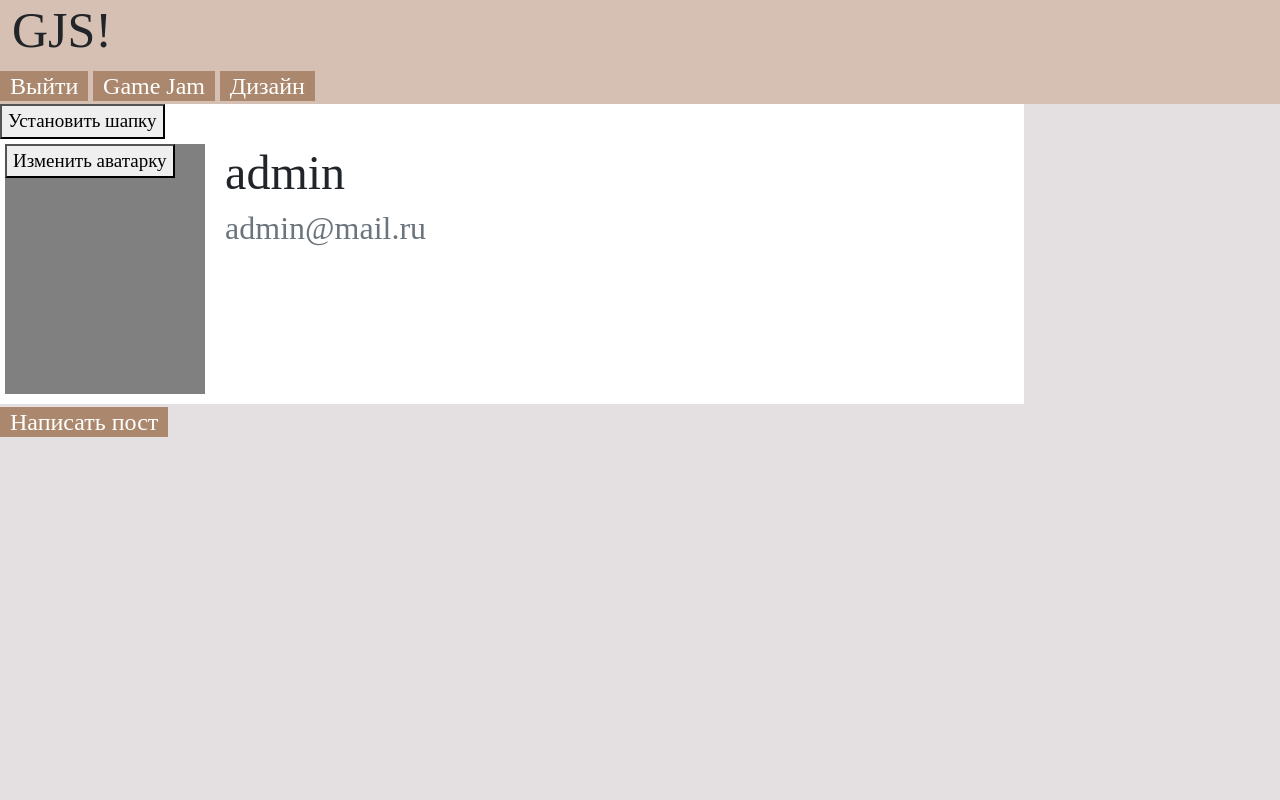
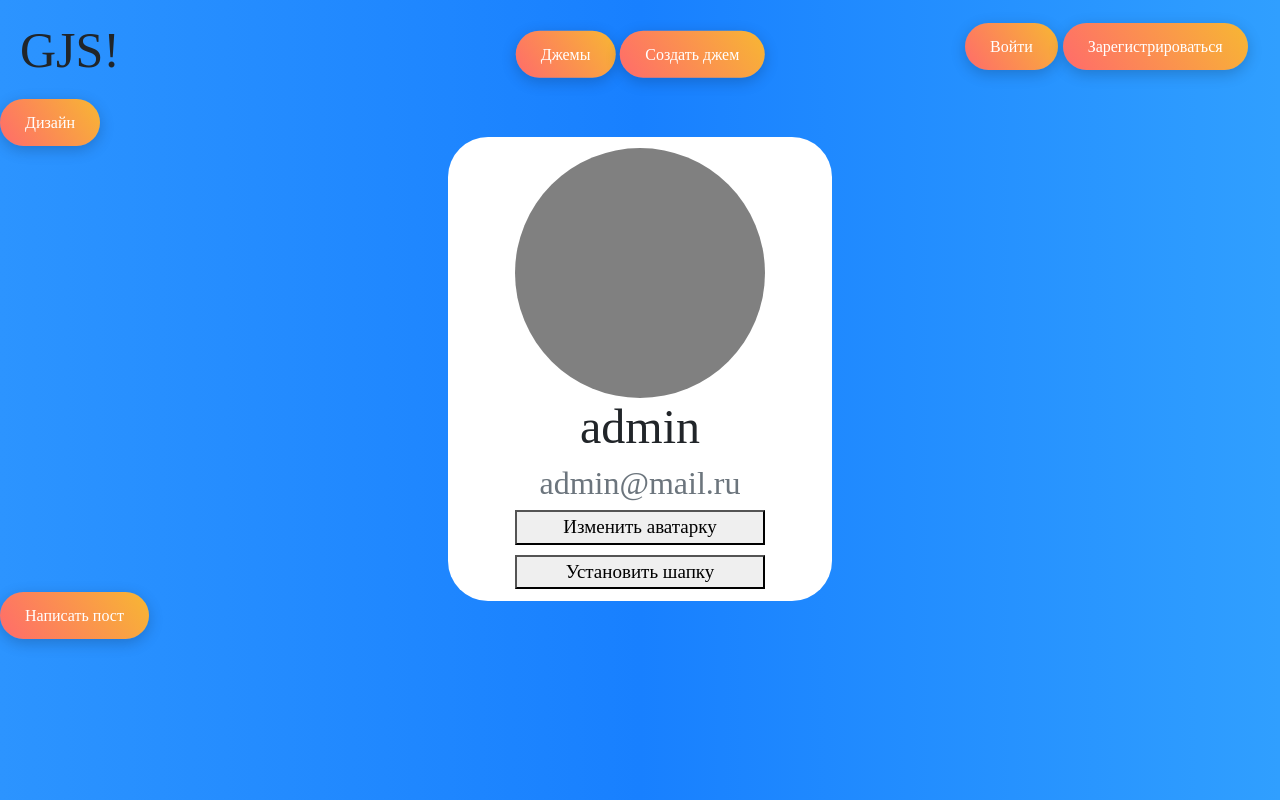
Before and after one commit to Zilberhleit/GJS, a Django app: page /accounts/profile/admin/ in a window 1280 px wide. Run offline with Django 5.2, Linux system fonts and the light colour scheme; data comes from the database, SQL or seed files in the repository; both versions use the stored data as it was after the commit; some web fonts are replaced.

Commit message:
refactor templates and add some new styles

```diff
--- a/GameJamSite/jams/views.py
+++ b/GameJamSite/jams/views.py
@@ -105,5 +105,8 @@
     return user_avg_rating
 
 
+def home_page(request):
+    return render(request, 'pages/index.html')
+
 def handler404(request: HttpRequest, exception) -> HttpResponseNotFound:
     return HttpResponseNotFound(render(request, "pages/errors/404.html"))
--- a/GameJamSite/static/css/style.css
+++ b/GameJamSite/static/css/style.css
@@ -1,8 +1,8 @@
 @charset "UTF-8";
 @import url('https://fonts.googleapis.com/css2?family=Jacquard+12&family=Jacquarda+Bastarda+9&family=Tiny5&display=swap');
 :root {
-    --main-background: #E4E0E1;
-    --head-foot: #D6C0B3;
+    --main-background: linear-gradient(90deg, rgba(44,148,255,1) 0%, rgba(24,128,255,1) 50%, rgba(48,159,255,1) 100%);
+    --head-foot: linear-gradient(90deg, rgba(24,128,255,1) 0%, rgba(24,128,255,1) 50%, rgba(48,159,255,1) 100%);
     --button: #AB886D;
     --button-hover: #AB889D;
     --head-text: #493628;
@@ -12,7 +12,7 @@
 /* Изменение тэгов */
 
 body {
-    background-color: var(--main-background);
+    background: var(--main-background);
     font-family: "Tiny5", serif;
     font-size: 19px;
 }
@@ -40,6 +40,21 @@
 }
 
 
+/* Стили header */
+
+.container-fluid{
+    display: flex;
+    justify-content: space-between;
+    padding: 20px;
+}
+
+.menu{
+    position: absolute;
+    top: 50%;
+    left: 50%;
+    transform: translate(-50%, -50%)
+}
+
 /* Классы */
 /* Классы для jams.html */
 
@@ -48,17 +63,46 @@
     font-size: 50px;
 }
 
-.a-button {
-    padding: 2px 10px 2px 10px;
-    text-decoration: none;
-    text-align: center;
-    font-size: 24px;
-    background-color: var(--button);
+.card {
+    display: flex;
+    flex-direction: column;
+    border-radius: 10px;
+    cursor: pointer;
+    transition: all 0.25s ease-in-out;
 }
 
-.a-button:hover {
-    background-color: var(--button-hover);
+.card:hover{
+    transform: scale(1.05);
 }
+
+.a-button {
+            background: linear-gradient(55deg, #ff6b6b, #f7b733);
+            border: none;
+            border-radius: 25px;
+            color: white;
+            padding: 15px 25px;
+            font-size: 16px;
+            cursor: pointer;
+            transition: transform 0.2s, box-shadow 0.2s;
+            box-shadow: 0 4px 15px rgba(0, 0, 0, 0.2);
+        }
+
+        .a-button:hover {
+            transform: translateY(-3px);
+            box-shadow: 0 6px 20px rgba(0, 0, 0, 0.3);
+        }
+
+        .a-button:active {
+            transform: translateY(1px);
+            box-shadow: 0 2px 10px rgba(0, 0, 0, 0.2);
+        }
+
+.card-button{
+    align-self: center;
+
+}
+
+
 
 /* Классы для gamejam_detail */
 
@@ -84,26 +128,33 @@
     text-decoration: none;
 }
 
+
+
 /* Классы для user_profile */
 
 .avatar-block {
     padding: 0.5%;
     display: flex;
-    position: relative;
+    flex-direction: column;
 }
 
 #hat {
-    position: relative;
-    width: 80%;
-    height: 300px;
+    margin: 0 auto;
+    display: flex;
+    justify-content: center;
+    padding: 10px;
+    width: 30%;
     background-color: white;
+    border-radius: 40px;
 }
 
 #avatar {
-    width: 200px;
+    width: 250px;
     height: 250px;
-    margin-right: 20px;
-    left: 20px;
-    bottom: 10px;
     background-color: gray;
+    border-radius: 50%;
 }
+
+.modify-profile{
+    padding: 10px;
+}
--- a/GameJamSite/templates/base.html
+++ b/GameJamSite/templates/base.html
@@ -6,7 +6,8 @@
     <meta name="viewport"
           content="width=device-width, user-scalable=no, initial-scale=1.0, maximum-scale=1.0, minimum-scale=1.0">
     <meta http-equiv="X-UA-Compatible" content="ie=edge">
-    <link href="https://cdn.jsdelivr.net/npm/bootstrap@5.0.1/dist/css/bootstrap.min.css" rel="stylesheet" integrity="sha384-+0n0xVW2eSR5OomGNYDnhzAbDsOXxcvSN1TPprVMTNDbiYZCxYbOOl7+AMvyTG2x" crossorigin="anonymous">
+    <link href="https://cdn.jsdelivr.net/npm/bootstrap@5.0.1/dist/css/bootstrap.min.css" rel="stylesheet"
+          integrity="sha384-+0n0xVW2eSR5OomGNYDnhzAbDsOXxcvSN1TPprVMTNDbiYZCxYbOOl7+AMvyTG2x" crossorigin="anonymous">
     <link rel="stylesheet" href="{% static 'css/style.css' %}">
     <title>GJS!</title>
 </head>
@@ -16,6 +17,23 @@
 <header>
     <div class="container-fluid">
         <h1 class="text-start text-black gjs">GJS!</h1>
+        <div class="profile-header">
+            <div class="menu">
+                <a href="{% url 'jams_list' %}" class="a-button">Джемы</a>
+                <a href="#" class="a-button">Создать джем</a>
+            </div>
+            <div>
+                {% if request.user.is_authenticated %}
+                <a href="{% url 'profile_detail' request.user.username %}"
+                   class="a-button">{{request.user.username}}</a>
+                <a href="{% url 'logout' %}" class="a-button">Выйти</a>
+
+                {% else %}
+                <a href="{% url 'login' %}" class="a-button">Войти</a>
+                <a href="{% url 'regist' %}" class="a-button">Зарегистрироваться</a>
+                {% endif %}
+            </div>
+        </div>
     </div>
     {% block headercontent %}
     {% endblock %}
--- a/GameJamSite/templates/pages/user_pages/user_profile.html
+++ b/GameJamSite/templates/pages/user_pages/user_profile.html
@@ -1,25 +1,26 @@
 {% extends 'base.html' %}
 
-{% block headercontent %}
-
-<a href="{% url 'logout' %}" class="a-button">Выйти</a>
-<a href="{% url 'jams_list' %}" class="a-button">Game Jam</a>
-<a href="{% url 'redactor' request.user.username %}" class="a-button">Дизайн</a>
-{% endblock %}
 
 {% block content %}
+<a href="{% url 'redactor' request.user.username %}" class="a-button">Дизайн</a>
+
+
 <div id="hat">
-    <button>Установить шапку</button>
     <div class="avatar-block">
-        <div id="avatar">
-            <button>Изменить аватарку</button>
+            <div id="avatar">
         </div>
-        <div>
-            <h1 class="display-5">{{ profile_data.username }}</h1>
-            <h2 class="text-muted">{{ profile_data.email }}</h2>
-        </div>
+            <h2 class="display-5" style="text-align: center">{{ profile_data.username }}</h2>
+            <h2 class="text-muted" style="text-align: center">{{ profile_data.email }}</h2>
+
+
+            <button >Изменить аватарку</button>
+            <button style="margin-top: 10px;">Установить шапку</button>
+
     </div>
+
 </div>
+
+
 <a href="" class="a-button">Написать пост</a>
 {% endblock %}
 
```
Also changed, not shown: GameJamSite/templates/pages/jams_pages/gamejam_detail.html (+4 -15 lines), GameJamSite/templates/pages/jams_pages/jams.html (+10 -14 lines), GameJamSite/db.sqlite3, GameJamSite/templates/pages/index.html (added), 1 other file. Lines whose indentation alone changed are shown as unchanged.
